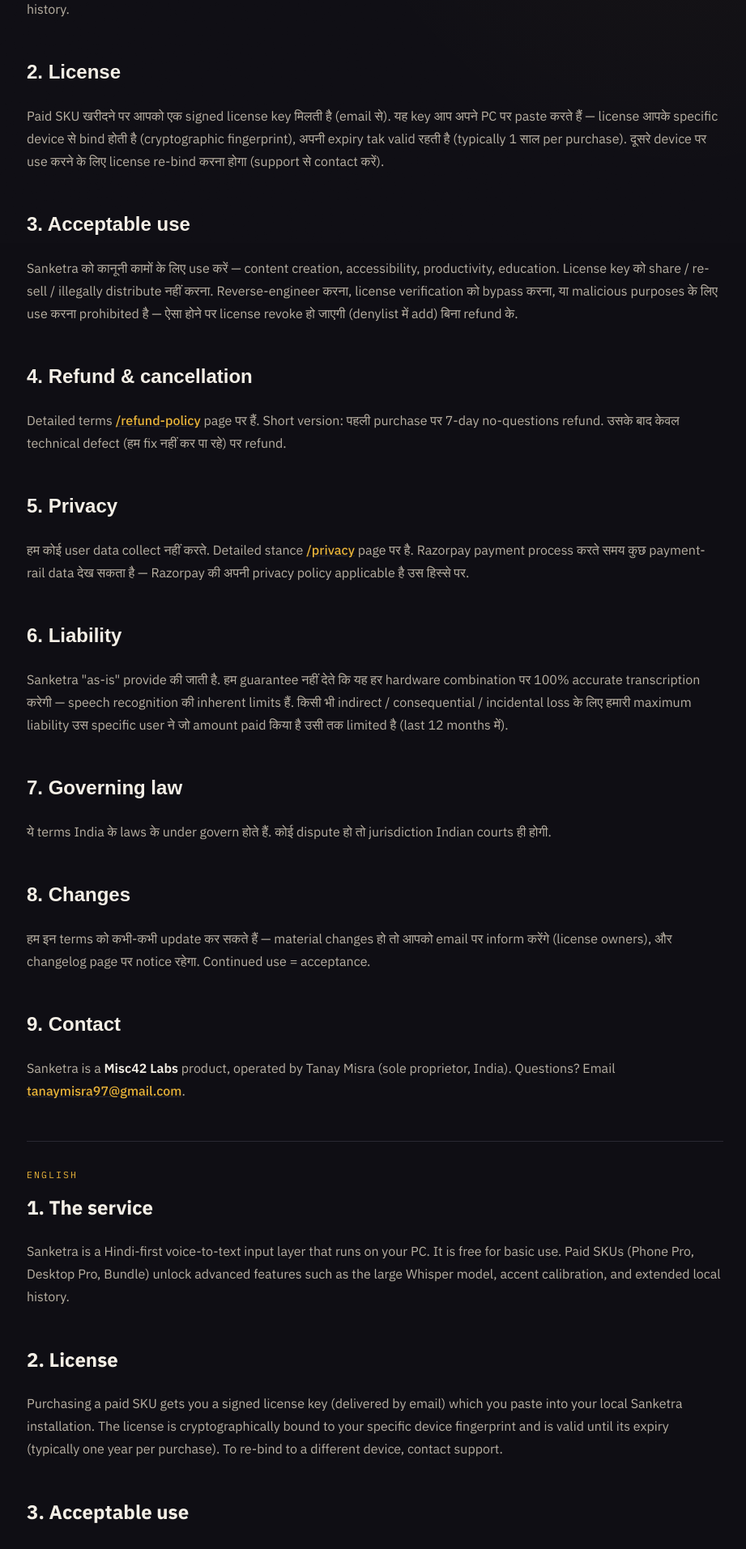
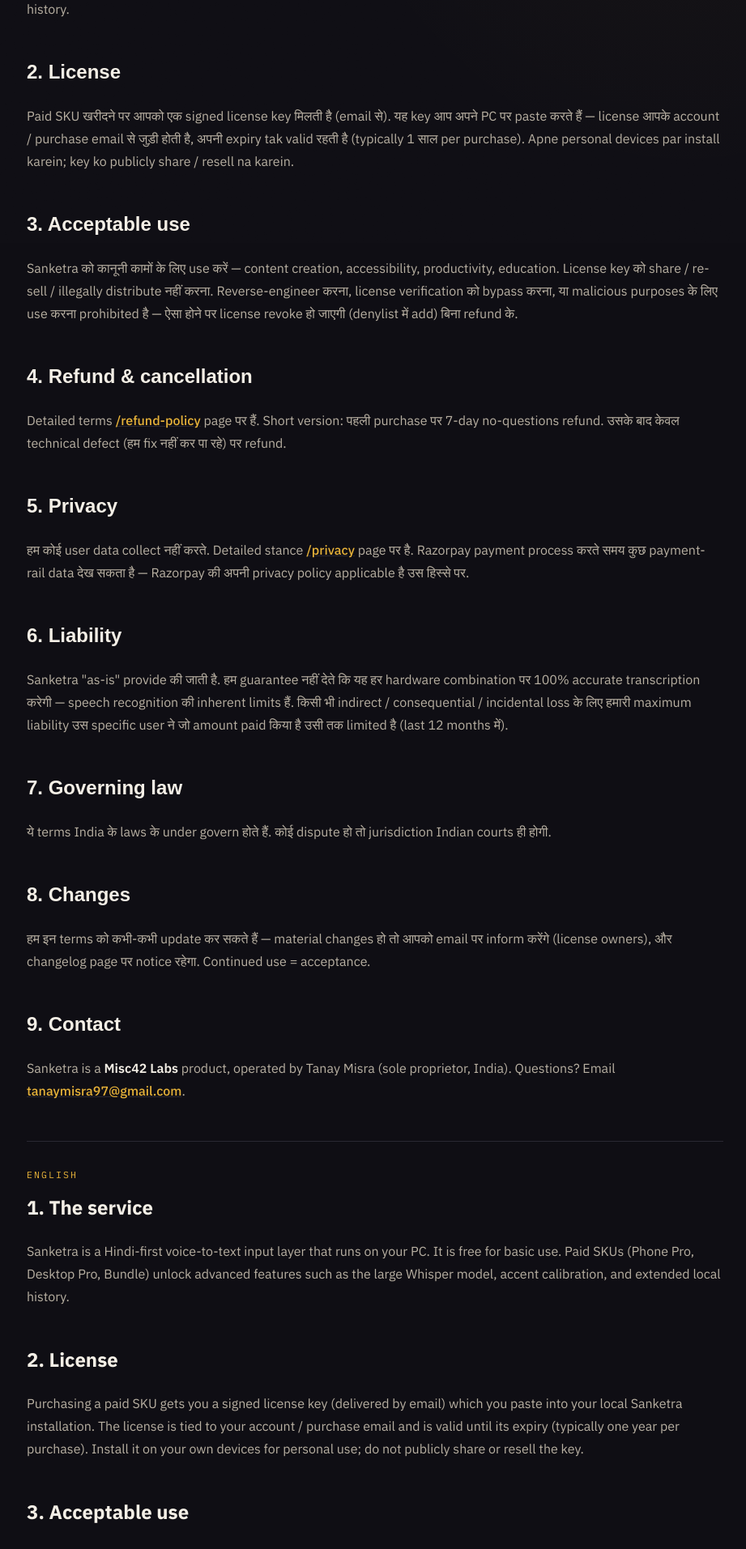
Before and after one commit to Misc42/sanketra, a Next.js app in the folder web/: page /sanketra/terms in a window 1280 px wide. Shown: the part 500-2413 px from the top of the page at 81% size, without its empty margins (177-1098 px from the left). Built offline with nearby package versions, Linux system fonts and the light colour scheme; a web font is replaced by a local one.

Commit message:
web(terms): license is account/email entitlement, not device-fingerprint binding (LIC-FP-3)

```diff
--- a/web/app/terms/page.tsx
+++ b/web/app/terms/page.tsx
@@ -28,10 +28,10 @@
           <h2 className="deva">2. License</h2>
           <p>
             Paid SKU खरीदने पर आपको एक signed license key मिलती है (email से).
-            यह key आप अपने PC पर paste करते हैं — license आपके specific device
-            से bind होती है (cryptographic fingerprint), अपनी expiry tak valid
-            रहती है (typically 1 साल per purchase). दूसरे device पर use
-            करने के लिए license re-bind करना होगा (support से contact करें).
+            यह key आप अपने PC पर paste करते हैं — license आपके account / purchase
+            email से जुड़ी होती है, अपनी expiry tak valid रहती है (typically 1
+            साल per purchase). Apne personal devices par install karein; key
+            ko publicly share / resell na karein.
           </p>
 
           <h2 className="deva">3. Acceptable use</h2>
@@ -106,9 +106,9 @@
           <p>
             Purchasing a paid SKU gets you a signed license key (delivered by
             email) which you paste into your local Sanketra installation. The
-            license is cryptographically bound to your specific device
-            fingerprint and is valid until its expiry (typically one year per
-            purchase). To re-bind to a different device, contact support.
+            license is tied to your account / purchase email and is valid until
+            its expiry (typically one year per purchase). Install it on your own
+            devices for personal use; do not publicly share or resell the key.
           </p>
 
           <h2>3. Acceptable use</h2>
```
